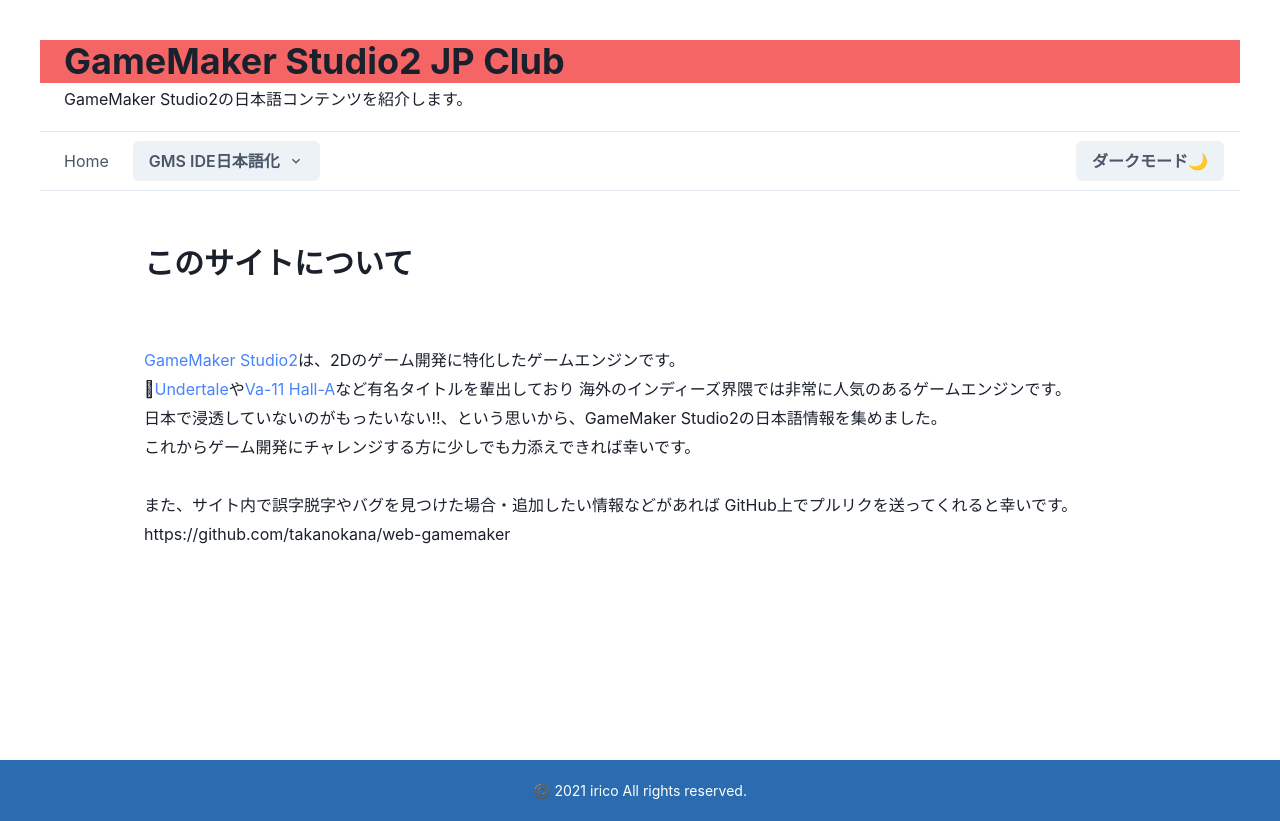
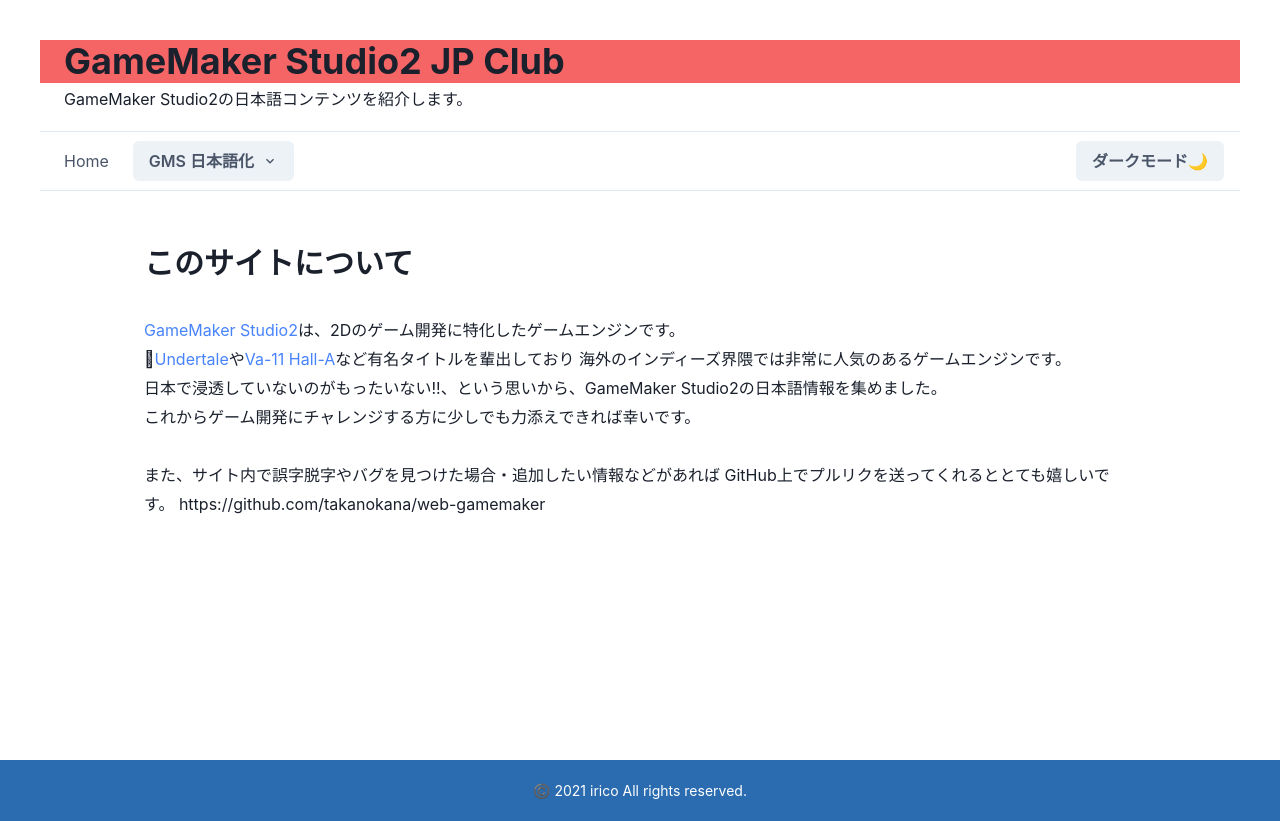
Before and after one commit to irico3/web-gamemaker, a Next.js app: page / in a window 1280 px wide. Built offline with nearby package versions, Linux system fonts and the light colour scheme.

Commit message:
日本語化に関するコンテンツをいくつか追加

```diff
--- a/components/header.tsx
+++ b/components/header.tsx
@@ -56,10 +56,12 @@
           <NavLink href='/' >Home</NavLink>
           <Menu>
             <MenuButton as={Button} rightIcon={<ChevronDownIcon />}>
-              GMS IDE日本語化
+              GMS 日本語化
             </MenuButton>
             <MenuList>
-              <MenuItem><Link href='/ide/setting' w="100%">設定方法</Link></MenuItem>
+              <MenuItem><Link href='/ide/setting' w="100%">IDE日本語化設定方法</Link></MenuItem>
+              <MenuItem><Link href='/ide/font-ja' w="100%">日本語フォント</Link></MenuItem>
+              <MenuItem><Link href='/ide/document' w="100%">日本語マニュアル</Link></MenuItem>
               <MenuItem><Link href='/ide/community' w="100%">コミュニティ</Link></MenuItem>
             </MenuList>
           </Menu>
--- a/components/layer.tsx
+++ b/components/layer.tsx
@@ -39,9 +39,6 @@
       font-size: 30px;
     }
   }
-  & h1 + * {
-    padding-top: 0;
-  }
   & h2 {
     font-size: 18px;
     font-weight: bold;
@@ -50,6 +47,7 @@
   @media only screen and (min-width: 768px) {
     & h2 {
       font-size: 23px;
+      padding-top: 30px;
     }
   }
   & p {
@@ -69,4 +67,10 @@
       border-bottom: 1px solid #4783fc;
     }
   }
+  & h1 + * {
+    padding-top: 0;
+  }
+  & h2 + * {
+    padding-top: 10px;
+  }
 `
--- /dev/null
+++ b/pages/ide/font-ja.mdx
@@ -0,0 +1,24 @@
+import Image from 'next/image'
+import { Layer } from '../../components/layer'
+
+# ゲーム内で日本語フォントを使用する
+
+## 設定方法
+ゲーム内で日本語を表示させるには、日本語フォントが必要となります。
+詳しい設定方法は、こちらの[初心者でもできる!ゲーム開発](https://hellomanaki.com/japanese-in-gamemakerstudio/)さんの記事が詳しいです。
+<Image src="/transition_ide/font_demo.png" width="600" height="150" alt="実際に日本語フォントをゲーム内で表示させているデモ" />
+
+## IDE内で日本語フォントが入力できない件について
+GMS内で日本語が入力ができないので、別のテキストエディタから入力してコピーペーストして実装しています。
+もし良い解決策ご存知の方はぜひ教えてください。
+
+
+export const meta = {
+    title: '日本語フォント'
+}
+
+export default ({ children }) => (
+  <Layer meta={meta}>
+    {children}
+  </Layer>
+)
--- a/pages/index.mdx
+++ b/pages/index.mdx
@@ -9,7 +9,7 @@
 これからゲーム開発にチャレンジする方に少しでも力添えできれば幸いです。
 
 また、サイト内で誤字脱字やバグを見つけた場合・追加したい情報などがあれば
-GitHub上でプルリクを送ってくれると幸いです。
+GitHub上でプルリクを送ってくれるととても嬉しいです。
 https://github.com/takanokana/web-gamemaker
 
 export const meta = {
```
Also changed, not shown: pages/ide/document.mdx (added, +36 -0 lines), public/transition_ide/font_demo.png (added).
